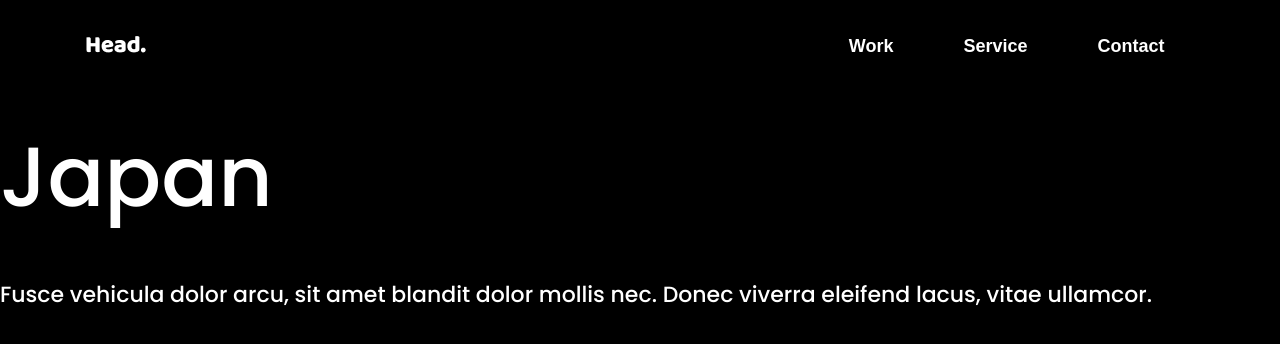
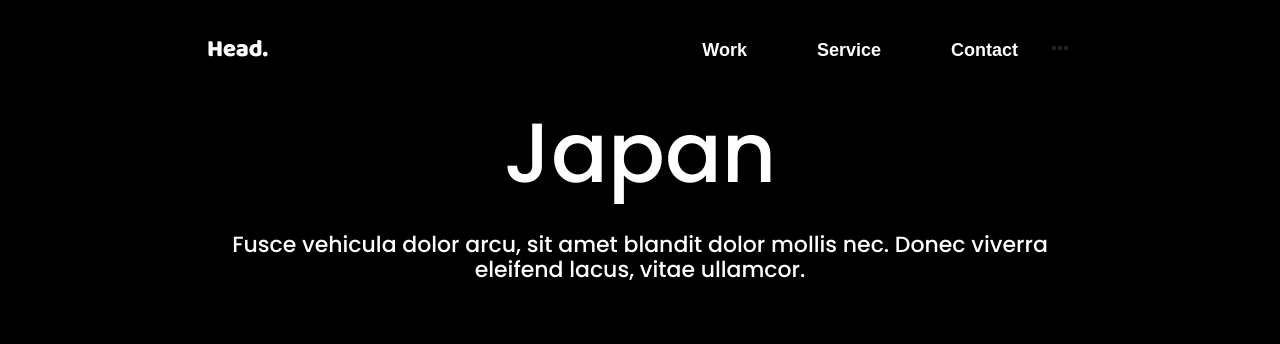
Before and after one commit to arbreshamedgjonaj/responsive-design, a plain HTML site: page index.html in a window 1280 px wide. Drawn offline with Linux system fonts and the light colour scheme.

Commit message:
add @media rules

```diff
--- a/index.html
+++ b/index.html
@@ -4,8 +4,8 @@
 <head>
     <meta charset="UTF-8">
     <meta name="viewport" content="width=device-width, initial-scale=1.0">
+    <link rel="stylesheet" href="styles/normalize.css">
     <link rel="stylesheet" href="styles/index.css">
-    <link rel="stylesheet" href="styles/normalize.css">
     <link rel="preconnect" href="https://fonts.googleapis.com">
     <link rel="preconnect" href="https://fonts.gstatic.com" crossorigin>
     <link
@@ -25,7 +25,11 @@
                     <li class="nav__item"> <a class="nav__link" href="#">Work</a></li>
                     <li class="nav__item"> <a class="nav__link" href="#">Service</a></li>
                     <li class="nav__item"> <a class="nav__link" href="#">Contact</a></li>
+                    <div class="header__logo2">
+                        <img src="/images/Icon.png" alt="Icon">
+                    </div>
                 </ul>
+
             </nav>
         </div>
     </header>
--- a/styles/index.css
+++ b/styles/index.css
@@ -12,7 +12,7 @@ body {
 .header {
     width: 100%;
     min-height: 23px;
-    max-width: 1109px;
+    max-width: 864px;
     padding-top: 20px;
     margin: 0 auto;
     display: flex;
@@ -47,8 +47,27 @@ body {
 
 .layout__main {
     color: white;
+    max-width: 864px;
+    width: 100%;
+    display: flex;
+    flex-direction: column;
+    margin: 0px 10px;
+
+}
+main{
+    width: 100%;
+    display: flex;
+    justify-content: center;
+    margin: 0 auto;
 }
 
+.layout__main {
+    max-width: 864px;
+    width: 100%;
+    display: flex;
+    flex-direction: column;
+    margin: 0px 10px;
+}
 .main__heading {
     font-size: 84px;
     font-family: "Poppins", sans-serif;
@@ -56,10 +75,34 @@ body {
     font-style: normal;
 
 }
+.main__heading, .main__info  {
+    text-align: center;
+    padding-top: 20px;
+    color: white;
+    margin: 5px;
+}
 
 .main__info {
     font-size: 22px;
     font-family: "Poppins", sans-serif;
     font-weight: 500;
     font-style: normal;
+    max-width: 864px;
+
 }
+@media screen and (max-width: 800px) {
+    .main__heading {
+        font-size: 72px;
+    }
+
+}
+
+@media screen and (max-width: 320px) {
+    .main__heading {
+        font-size: 36px;
+    }
+    .main__info {
+        font-size: 12px;
+    }
+
+}
```
Also changed, not shown: images/Icon.png (added).
